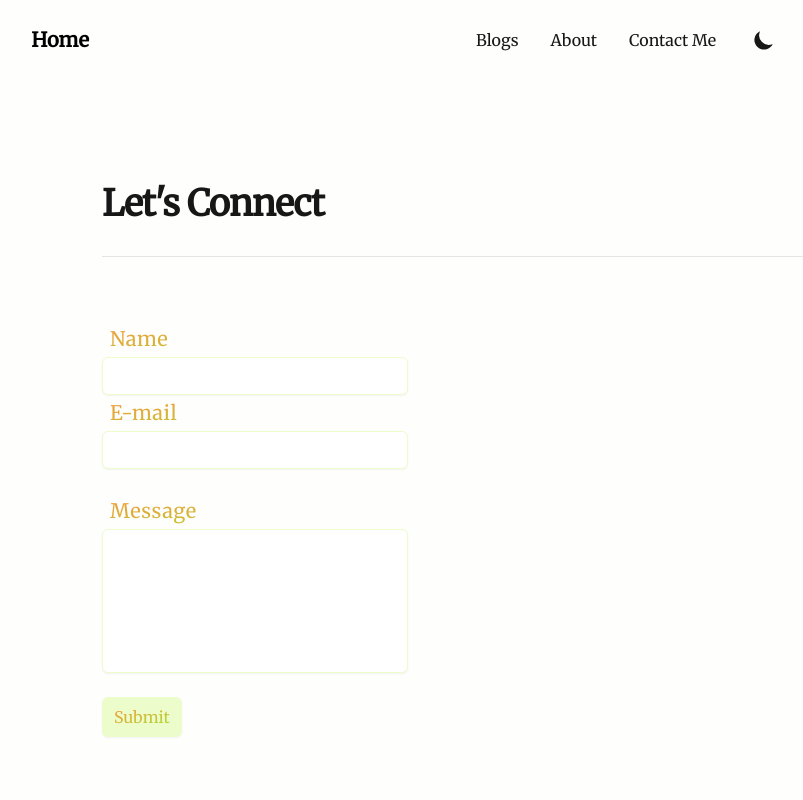
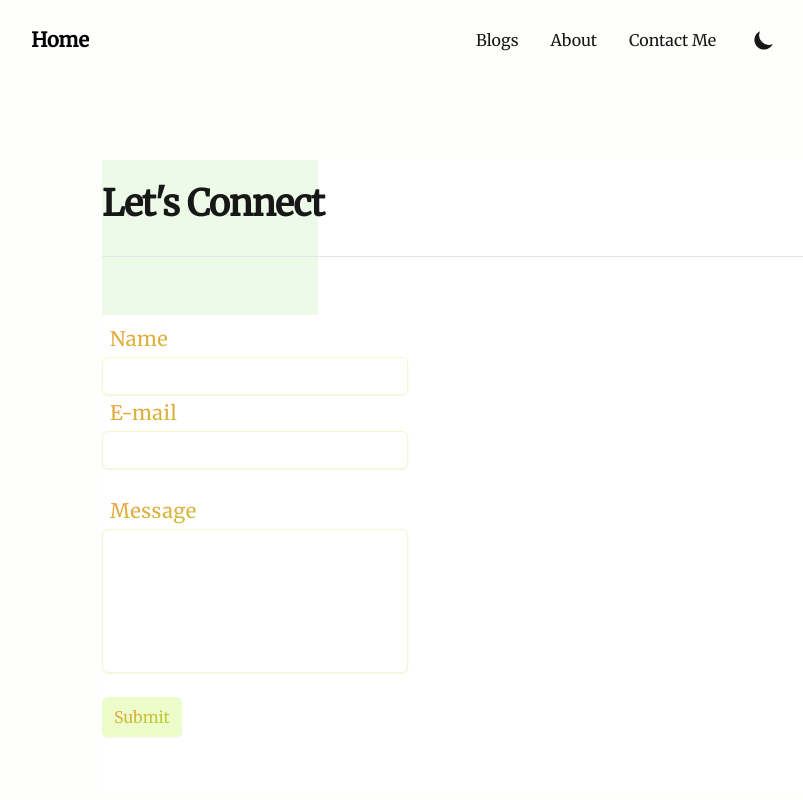
Before and after one commit to definite2/defneeroglu, a Next.js app: page /contact in a window 1280 px wide. Shown: the top 800 px of the page, without its empty margins (239-1042 px from the left). Built offline with nearby package versions, Linux system fonts and the light colour scheme; what @tailwindcss/typography would draw is missing.

Commit message:
update contact me form styles

```diff
--- a/src/pages/contact.js
+++ b/src/pages/contact.js
@@ -10,7 +10,8 @@ const contact = () => {
         title={`Contact - ${author}`}
         description={`Contact me - ${author}`}
       />
-      <div className="divide-y">
+
+      <div id="contact_form" className="divide-y">
         <div className="pt-6 pb-8 space-y-2 md:space-y-5">
           <h1 className="text-2xl font-extrabold leading-9 tracking-tight text-gray-900 dark:text-gray-100 sm:text-3xl sm:leading-10 md:text-4xl md:leading-14">
             Let's Connect
@@ -20,6 +21,7 @@ const contact = () => {
           <div className="pt-8 pb-8 prose lg:prose-lg dark:prose-dark max-w-none xl:col-span-2">
             <ContactForm />
           </div>
+          <Image className="-z-10" src="/media/watermelon_me.svg" width="220px" height="196px"/>
         </div>
       </div>
 
--- a/src/styles/global.scss
+++ b/src/styles/global.scss
@@ -8,7 +8,9 @@
   flex-direction: column;
   min-height: 100vh;
 }
-
+#contact_form{
+  background: url("/public/media/bg-mydraw.svg");
+}
 .svg-draw:hover {
   animation: wave 5s cubic-bezier(0.36, 0.07, 0.19, 0.97) both;
   transform: translate3d(0, 0, 0);
```
Also changed, not shown: public/media/bg-mydraw.svg (added), public/media/watermelon_me.svg (added).
